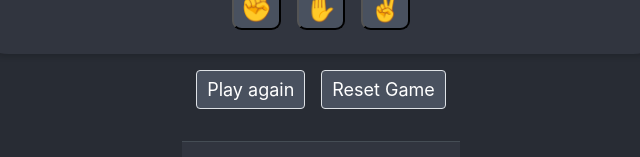
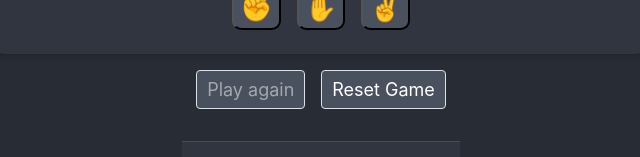
Before and after one commit to stefi23/Schere-Stein-Papier, a React (Create React App) app: page / in a window 1280 px wide. Shown: the part 340-497 px from the top of the page, without its empty margins (319-959 px from the left). Built offline with nearby package versions, Linux system fonts and the light colour scheme.

Commit message:
Disabled button for unknown  winner

```diff
--- a/src/App.css
+++ b/src/App.css
@@ -85,6 +85,13 @@ p {
   padding: 5px 10px;
 }
 
+.buttonPink:disabled {
+  font-size: 18px;
+  background-color: #49515f;
+  color: #a4a8af;
+  padding: 5px 10px;
+}
+
 .table-dark,
 .table-dark > th,
 .table-dark > td {
--- a/src/App.js
+++ b/src/App.js
@@ -167,6 +167,7 @@ class App extends React.Component {
               <button
                 className="buttonPink m-2 border rounded"
                 onClick={this.playGame}
+                disabled={this.state.winner === "unknown"}
               >
                 Play again
               </button>
```
